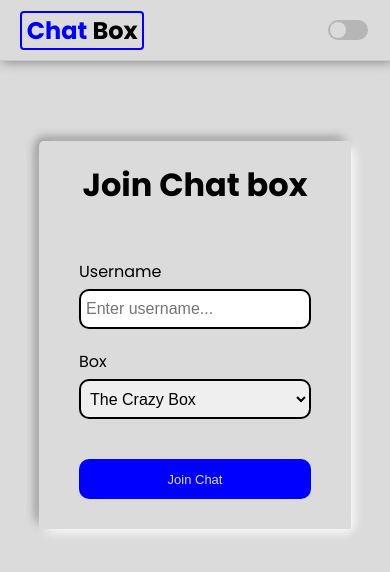
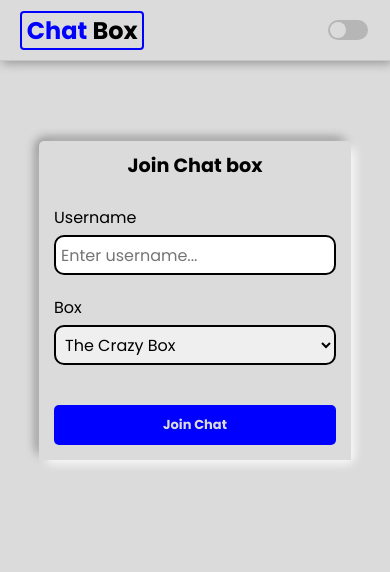
Before and after one commit to sankethsj/chatbox, a website: page public/index.html in a window 390 px wide. Drawn offline with Linux system fonts and the light colour scheme.

Commit message:
updated responsive css

```diff
--- a/public/css/style.css
+++ b/public/css/style.css
@@ -185,9 +185,11 @@ a {
 	padding: 5px 15px;
 	background: var(--primary-color);
 	color: var(--bg-color);
-    border-radius: 10px;
+    border-radius: 5px;
 	border: 0;
-	font-size: 17px;
+	font-size: 16px;
+    font-family: 'Poppins', sans-serif;
+    font-weight: 700;
 }
 
 /* Chat Page */
@@ -375,10 +377,12 @@ a {
 
 .join-main label {
 	display: block;
+    font-family: 'Poppins', sans-serif;
 	margin-bottom: 5px;
 }
 
 .join-main input[type='text'] {
+    font-family: 'Poppins', sans-serif;
 	font-size: 16px;
 	padding: 5px;
 	height: 40px;
@@ -386,6 +390,7 @@ a {
 }
 
 .join-main select {
+    font-family: 'Poppins', sans-serif;
 	font-size: 16px;
 	padding: 5px;
 	height: 40px;
@@ -404,10 +409,19 @@ a {
     .join-container {
         width: 80vw;
     }
+    .join-header{
+        padding: 10px;
+    }
+    .join-header h1{
+        font-size: larger;
+    }
     #username,#room{
         border-radius: 10px;
         border: 2px solid var(--font-color);
         outline: none;
+    }
+    .join-main{
+        padding: 15px;
     }
     .join-main button{
         height: 40px;
@@ -419,7 +433,8 @@ a {
     }
     .chat-header{
         width: 100%;
-        height: 60px;
+        height: fit-content;
+        padding: 10px;
     }
 	.chat-header h3,h2{
         font-size: 14px;
@@ -438,7 +453,7 @@ a {
         height: fit-content;
         min-height: fit-content;
         max-height: fit-content;
-        padding: 10px 20px;
+        padding: 10px;
         display: flex;
         justify-content: flex-start;
         align-items: center;
@@ -470,8 +485,14 @@ a {
     }
     .chat-form-container{
         padding: 10px;
+        margin: 0;
+    }
+    .join-main .btn{
+        font-size: small;
+        padding: 4px;
     }
     .btn{
-        font-size: small;
+        font-size: smaller;
+        padding: 0 4px;
     }
 }
--- a/public/index.html
+++ b/public/index.html
@@ -10,6 +10,7 @@
 			integrity="sha256-mmgLkCYLUQbXn0B1SRqzHar6dCnv9oZFPEC1g1cwlkk="
 			crossorigin="anonymous"
 		/>
+		<link rel="shortcut icon" href="favicon.ico" type="image/x-icon">
 		<link rel="stylesheet" href="css/style.css" />
 		<title>ChatBox - Free chat boxes</title>
 	</head>
```
Also changed, not shown: public/chat.html (+1 -0 lines), public/favicon.ico (added).
